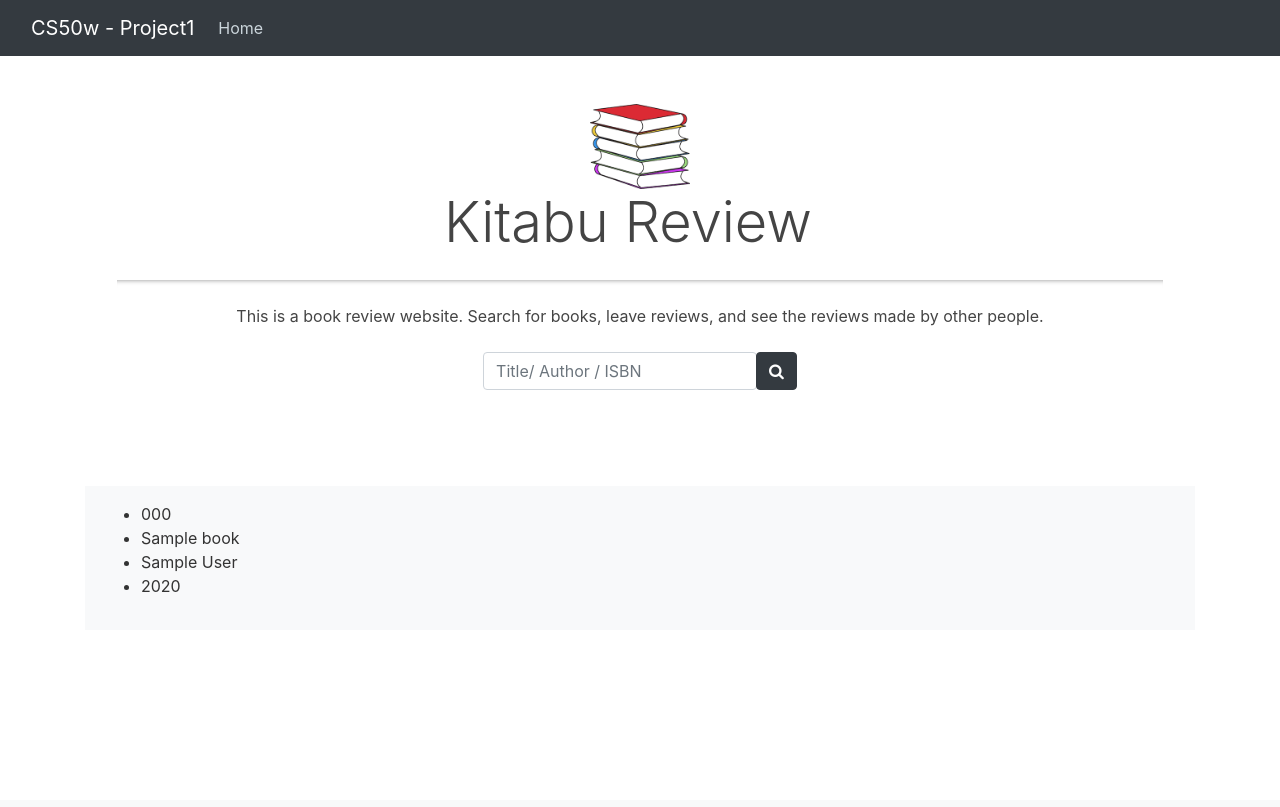
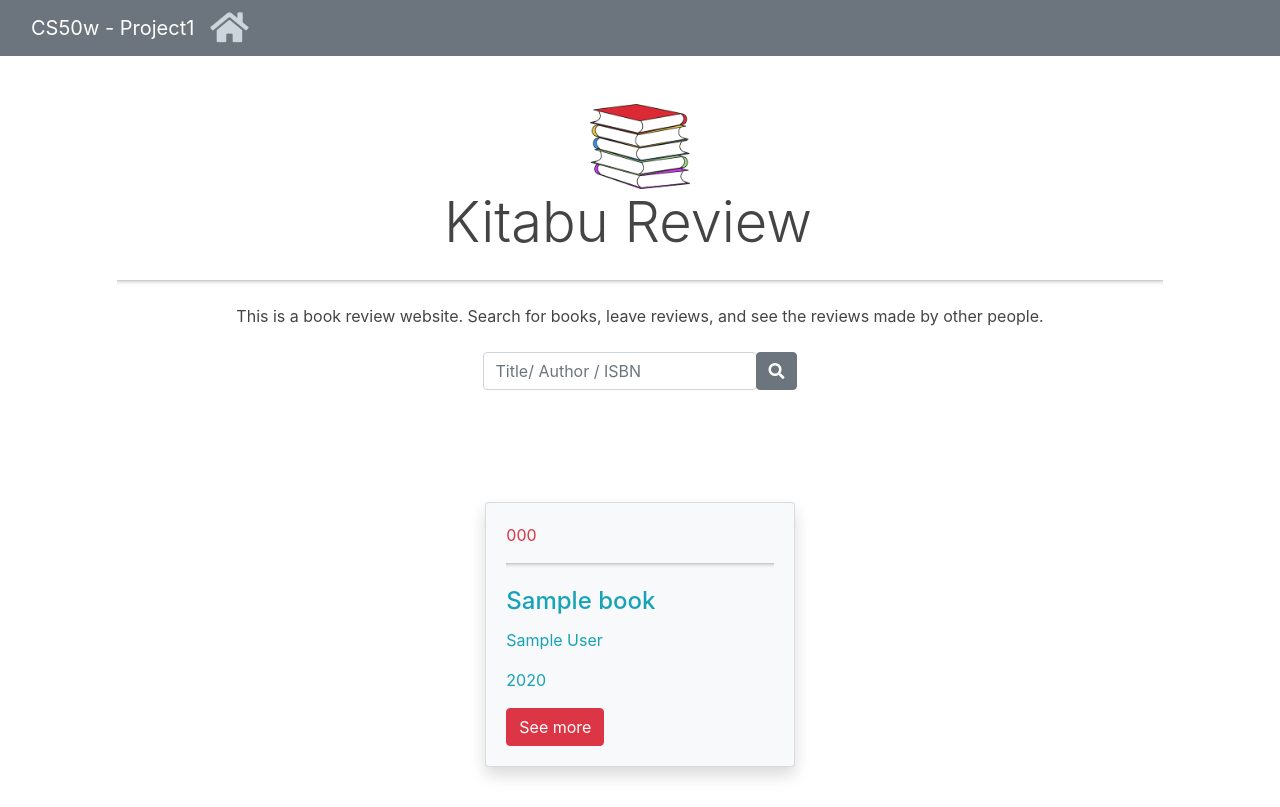
Before and after one commit to Joerockafella/kitabu, a Flask app: template templates/index.html in a window 1280 px wide. Before the commit the page ends 592 px from the top, so only its background shows below. Run offline with Flask 2, Linux system fonts and the light colour scheme; the template is opened without the code that fills it: most values are stand-ins (such as "Sample title", 1, 10 or a date in 2020); some libraries are stand-ins or nearby versions.

Commit message:
home page design is finished

```diff
--- a/templates/index.html
+++ b/templates/index.html
@@ -13,22 +13,28 @@
                 <form class="form-inline m-auto" action="{{url_for('index')}}" method="POST">
                 <input type="text" class="form-control" name="search" placeholder="Title/ Author / ISBN">
                     <div class="input-group-append">
-                        <button class="btn btn-dark" type="submit">
+                        <button class="btn btn-secondary" type="submit">
                         <i class="fa fa-search"></i>
                         </button>
                     </div>
                 </form>
             </div>
         </div>
-        <div class='container bg-light h-25 p-3'>
-            <div class="list-group">
+        <div class='container h-25 p-3'>
+            <div class="row">
                 {% for book in books %}
-                <ul>
-                    <li>{{book.isbn}}</li>
-                    <li>{{book.title}}</li>
-                    <li>{{book.author}}</li>
-                    <li>{{book.year}}</li>
-                </ul>
+                    <div class="card-deck col-sm-4 mx-auto mb-4">
+                        <div class="card bg-light shadow">
+                            <div class="card-body">
+                                <p class="card-text text-danger">{{book.isbn}}</p>
+                                <hr>
+                                <h4 class="card-title text-info">{{book.title}}</h4>
+                                <p class="card-text text-info">{{book.author}}</p>
+                                <p class="card-text text-info">{{book.year}}</p>
+                                <a href="#" class="btn btn-danger">See more</a>
+                            </div>
+                        </div>
+                    </div>
                 {% endfor %}
             </div>
         </div>
--- a/templates/layout.html
+++ b/templates/layout.html
@@ -6,8 +6,9 @@
 		<meta name="viewport" content="width=device-width, initial-scale=1">
 
 		<!-- Bootstrap CSS -->
-        <link rel="stylesheet" href="https://maxcdn.bootstrapcdn.com/bootstrap/4.1.3/css/bootstrap.min.css">
-		<link rel="stylesheet" href="https://cdnjs.cloudflare.com/ajax/libs/font-awesome/4.7.0/css/font-awesome.min.css">
+    <link rel="stylesheet" href="https://maxcdn.bootstrapcdn.com/bootstrap/4.1.3/css/bootstrap.min.css">
+    <!--link rel="stylesheet" href="https://cdnjs.cloudflare.com/ajax/libs/font-awesome/4.7.0/css/font-awesome.min.css" -->
+    <link rel="stylesheet" href="https://use.fontawesome.com/releases/v5.5.0/css/all.css" integrity="sha384-B4dIYHKNBt8Bc12p+WXckhzcICo0wtJAoU8YZTY5qE0Id1GSseTk6S+L3BlXeVIU" crossorigin="anonymous">
 
 		<link rel="stylesheet" href="{{ url_for('static',    filename='css/main.css') }}">
 
@@ -19,7 +20,7 @@
 	</head>
 	<body>
         <header class="site-header">
-            <nav class="navbar navbar-expand-md navbar-dark bg-dark fixed-top">
+            <nav class="navbar navbar-expand-md navbar-dark bg-secondary fixed-top">
               <div class="container ml-0">
                 <a class="navbar-brand mr-6" href="/">CS50w - Project1</a>
                 <button class="navbar-toggler" type="button" data-toggle="collapse" data-target="#navbarToggle" aria-controls="navbarToggle" aria-expanded="false" aria-label="Toggle navigation">
@@ -27,7 +28,7 @@
                 </button>
                 <div class="collapse navbar-collapse" id="navbarToggle">
                   <div class="navbar-nav mr-auto">
-                    <a class="nav-item nav-link" href="{{ url_for('index') }}">Home</a>
+                    <a class="nav-item nav-link p-0" href="{{ url_for('index') }}"><i class="fa fa-home m-0 p-0" style="font-size:34px;"></i></a>
                   </div>
 
                 </div>
```
Also changed, not shown: 1 other file.
